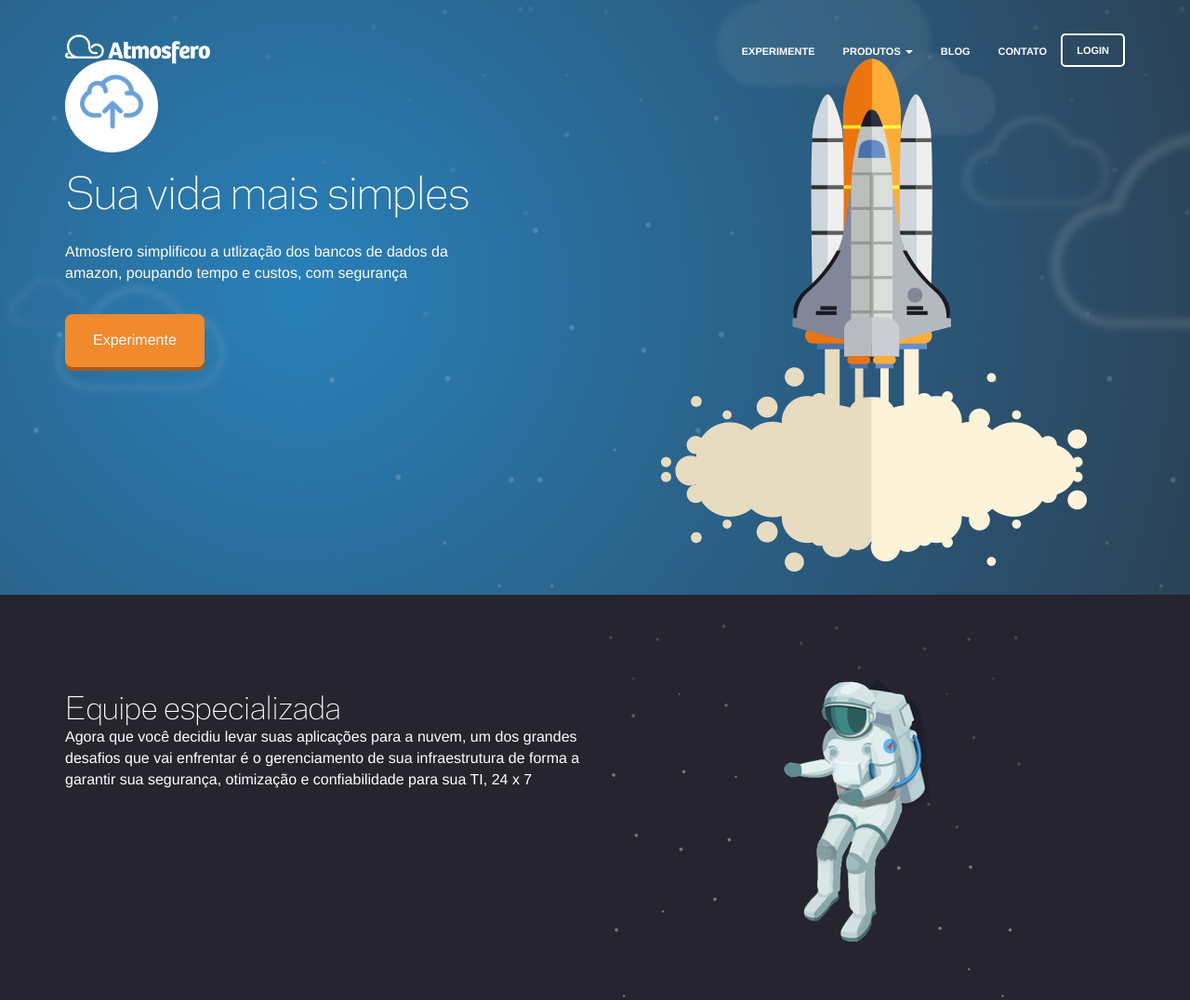
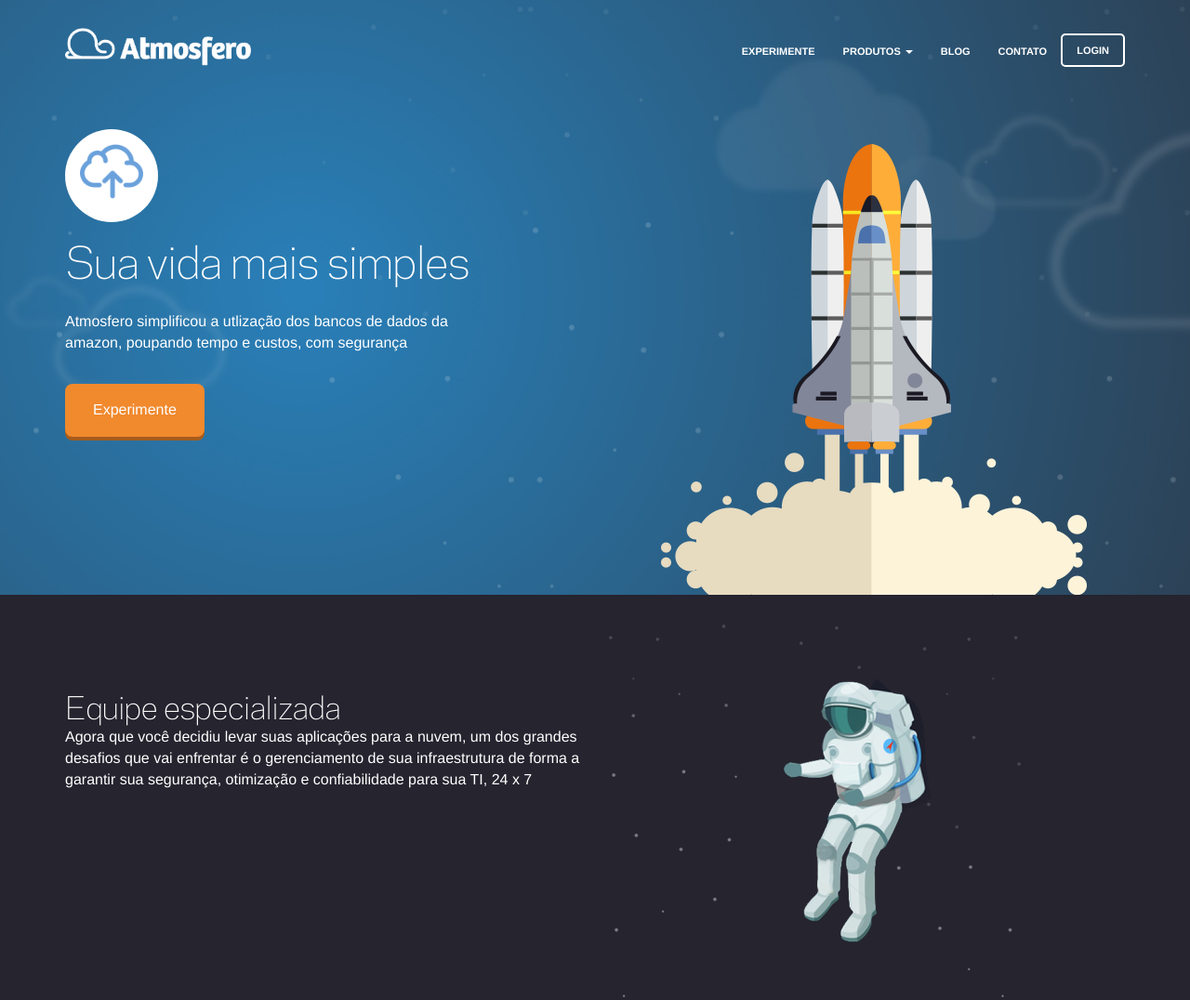
Before and after one commit to Chirs-Evans/atmosfero-v3, a plain HTML site: page migracao.html in a window 1280 px wide. Shown: the top 1076 px of the page at 93% size. Drawn offline with Linux system fonts and the light colour scheme; files whose address does not match are found by name.

Commit message:
Reajustes

```diff
--- a/migracao.html
+++ b/migracao.html
@@ -26,7 +26,7 @@
                         <span>Menu</span>
                     </button>
                     <div class="logo-atmosfero">
-                        <h1><a class="page-scroll" href="index.html">Atmosfero - A cloud simplificada</a></h1>
+                        <a class="page-scroll" href="index.html"><img src="img/logos/logo-atmosfero-w.png" class="img-adaptative" width="200px"></a>
                     </div>
                 </div>
 
@@ -77,7 +77,7 @@
         </nav>
 
         <header id="intro" class="intro-section bck-gr-blackblue" data-type="background" data-speed="20">
-            <div class="intro-content">
+            <div class="intro-content mt-xl">
                 <div class="container">
                     <div class="row">
                         <div class="col-sm-5 intro-text text-white">
```
Also changed, not shown: index.html (+1 -1 lines), monitoramento.html (+1 -1 lines), nuvem-gerenciada.html (+1 -1 lines).
